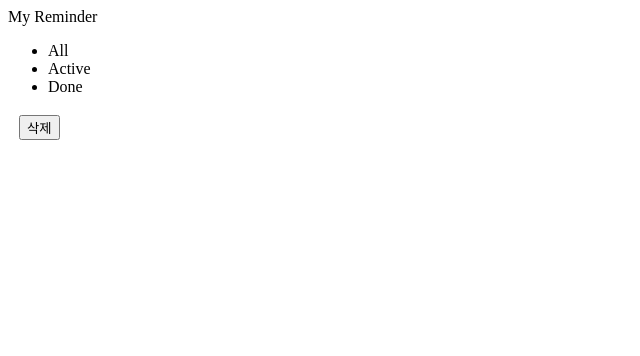
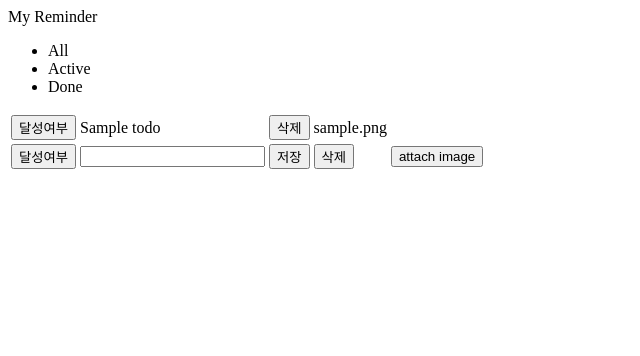
Before and after one commit to hong-dev/reminder, a Django app: page / in a window 1280 px wide. Shown: the top 356 px of the page, without its empty margins (0-640 px from the left). Run offline with Django 3.2, Linux system fonts and the light colour scheme; tables that the repository leaves empty hold one stand-in row (values such as "Sample post"); parts of the project's set-up code (start-up, migrations or seed data) failed here and were passed over.

Commit message:
create todo create, delete, change status views 1. 할 일 추가하는 view 2. 할 일 삭제하는 view 3. 할 일의 완료여부 변경하는 view

```diff
--- a/todo/templates/todo/index.html
+++ b/todo/templates/todo/index.html
@@ -15,9 +15,33 @@
 	</nav>
 	<table>
 		<tr>
-			<td>{{todo_list.is_active}}</td>
-			<td>{{todo_list.title}}</td>
+			{% for todo in todo_list %}
+
+			<form action='/status/{{ todo.id }}' method='post'>
+				{% csrf_token %}
+				<td><button>달성여부</button></td>
+			</form>
+
+			<td>{{ todo.title }}</td>
+
+			<form action='/todo/{{ todo.id }}' method='post'>
+				{% csrf_token %}
+				<td><button>삭제</button></td>
+			</form>
+
+			<td>{{ todo.image }}</td>
+			{% endfor %}
+		</tr>
+		<tr class="creation">
+			<td><button>달성여부</button></td>
+			<form action='/new' method='post'>
+				{% csrf_token %}
+				<td><input name='title'></td>
+				<td><button>저장</button></td>
+			</form>
 			<td><button>삭제</button></td>
-			<td>{{todo_list.image}}</td>
+			<td><button>attach image</button></td>
+		</tr>
+
 </body>
 </html>
--- a/todo/urls.py
+++ b/todo/urls.py
@@ -1,7 +1,10 @@
-from .views import TodoListView
+from .views import TodoListView, TodoCreateView, TodoDeleteView, TodoStatusView
 
 from django.urls import path
 
 urlpatterns = [
-    path('', TodoListView.as_view())
+    path('', TodoListView.as_view()),
+    path('new', TodoCreateView.as_view()),
+    path('todo/<int:todo_id>', TodoDeleteView.as_view()),
+    path('status/<int:todo_id>', TodoStatusView.as_view())
 ]
--- a/todo/views.py
+++ b/todo/views.py
@@ -1,6 +1,6 @@
 from .models import Todo
 
-from django.shortcuts import render
+from django.shortcuts import render, redirect
 from django.views     import View
 
 class TodoListView(View):
@@ -18,7 +18,34 @@ class TodoListView(View):
             .objects
             .filter(**filter_condition)
             .order_by('created_at')
-            .values('title', 'image', 'is_active', 'created_at')
+            .values('id', 'title', 'image', 'is_active', 'created_at')
         )
 
-        return render(request, 'todo/index.html', {'todo_list': list(todo_list)})
+        return render(request, 'todo/index.html', {'todo_list': todo_list})
+
+class TodoCreateView(View):
+    def post(self, request):
+        title = request.POST.get('title', 'Untitled')
+        image = request.POST.get('image')
+
+        Todo.objects.create(
+            title     = title,
+            image     = image,
+            is_active = True
+        )
+
+        return redirect('/')
+
+class TodoDeleteView(View):
+    def post(self, request, todo_id):
+        Todo.objects.get(id = todo_id).delete()
+
+        return redirect('/')
+
+class TodoStatusView(View):
+    def post(self, request, todo_id):
+        todo = Todo.objects.get(id = todo_id)
+        todo.is_active = True if todo.is_active == False else False
+        todo.save()
+
+        return redirect('/')
```
